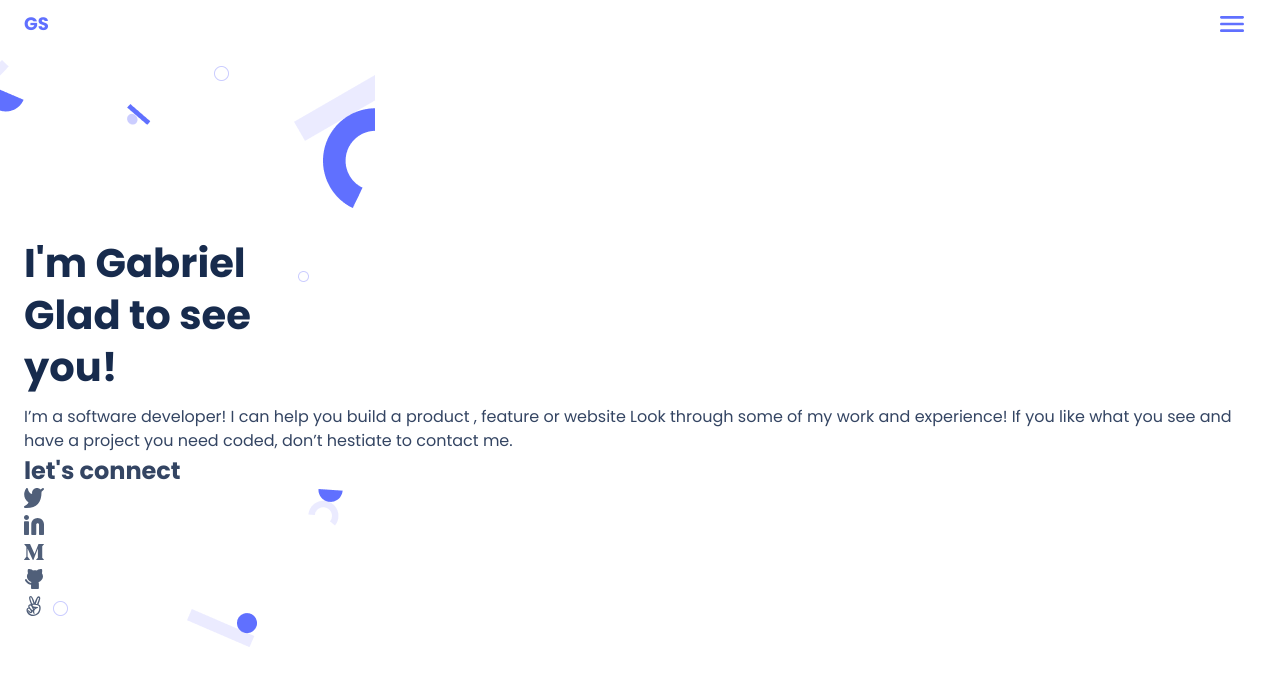
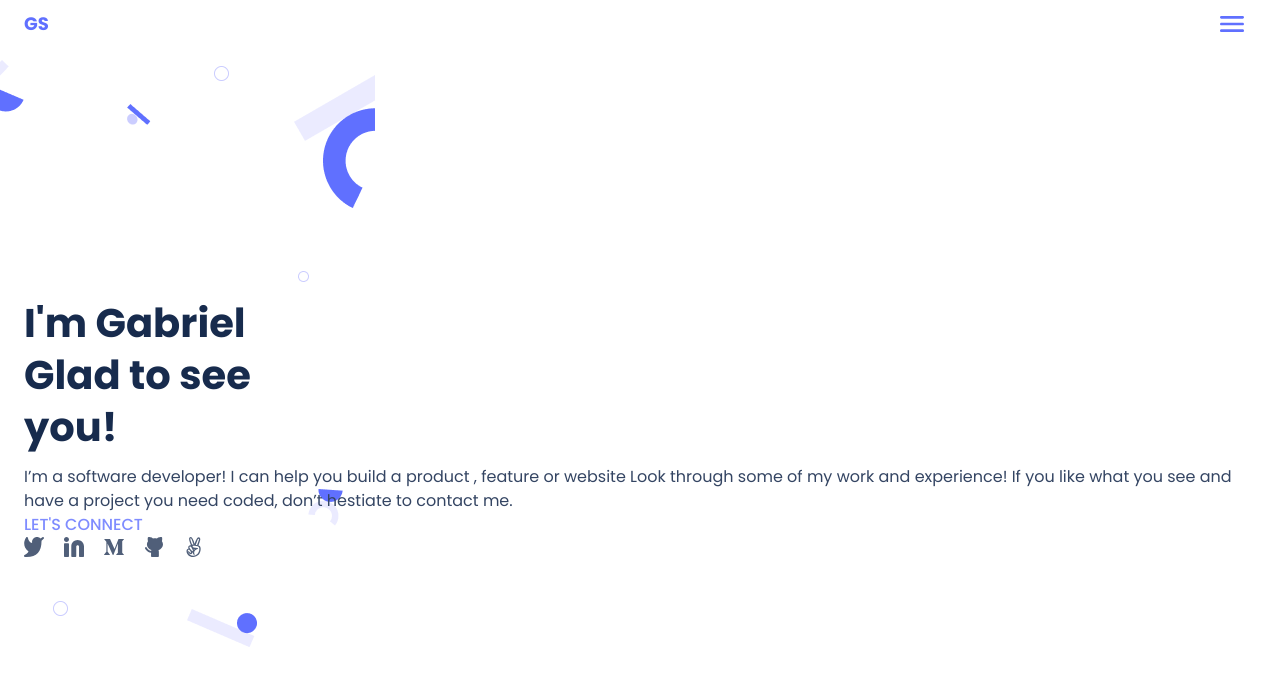
Before and after one commit to gvgesanto2/microverse-portfolio-mobile, a website: page index.html in a window 1280 px wide. Drawn offline with Linux system fonts and the light colour scheme.

Commit message:
feat: Add styles to the heading and horizontal-list classes

```diff
--- a/css/components/atoms.css
+++ b/css/components/atoms.css
@@ -34,3 +34,18 @@
   line-height: 2.4rem;
   color: var(--text-primary);
 }
+
+/* ////////////////////////////// */
+/* HEADING */
+/* ///////////////////////////// */
+
+.heading--md {
+  font-weight: 500;
+  font-size: 1.6rem;
+  line-height: 2.4rem;
+  text-transform: uppercase;
+}
+
+.heading--primary {
+  color: var(--color-primary-300);
+}
--- a/css/components/molecules.css
+++ b/css/components/molecules.css
@@ -12,3 +12,16 @@
 .icon-btn:hover {
   opacity: 0.9;
 }
+
+/* ////////////////////////////// */
+/* HORIZONTAL LIST */
+/* ///////////////////////////// */
+
+.horizontal-list {
+  display: flex;
+  align-items: center;
+}
+
+.horizontal-list > *:not(:last-child) {
+  margin-right: 2rem;
+}
--- a/index.html
+++ b/index.html
@@ -31,7 +31,8 @@
           you see and have a project you need coded, don’t hestiate to contact
           me.
         </p>
-        <h2 class="heading--md">let's connect</h2>
+        <div class="social">
+          <h3 class="heading--md heading--primary">let's connect</h3>
           <ul class="horizontal-list">
             <li>
               <a target="_blank" href="https://twitter.com/GabrielSanto997">
@@ -72,6 +73,7 @@
               </a>
             </li>
           </ul>
+        </div>
       </section>
     </div>
   </body>
```
Lines whose indentation alone changed are shown as unchanged.
